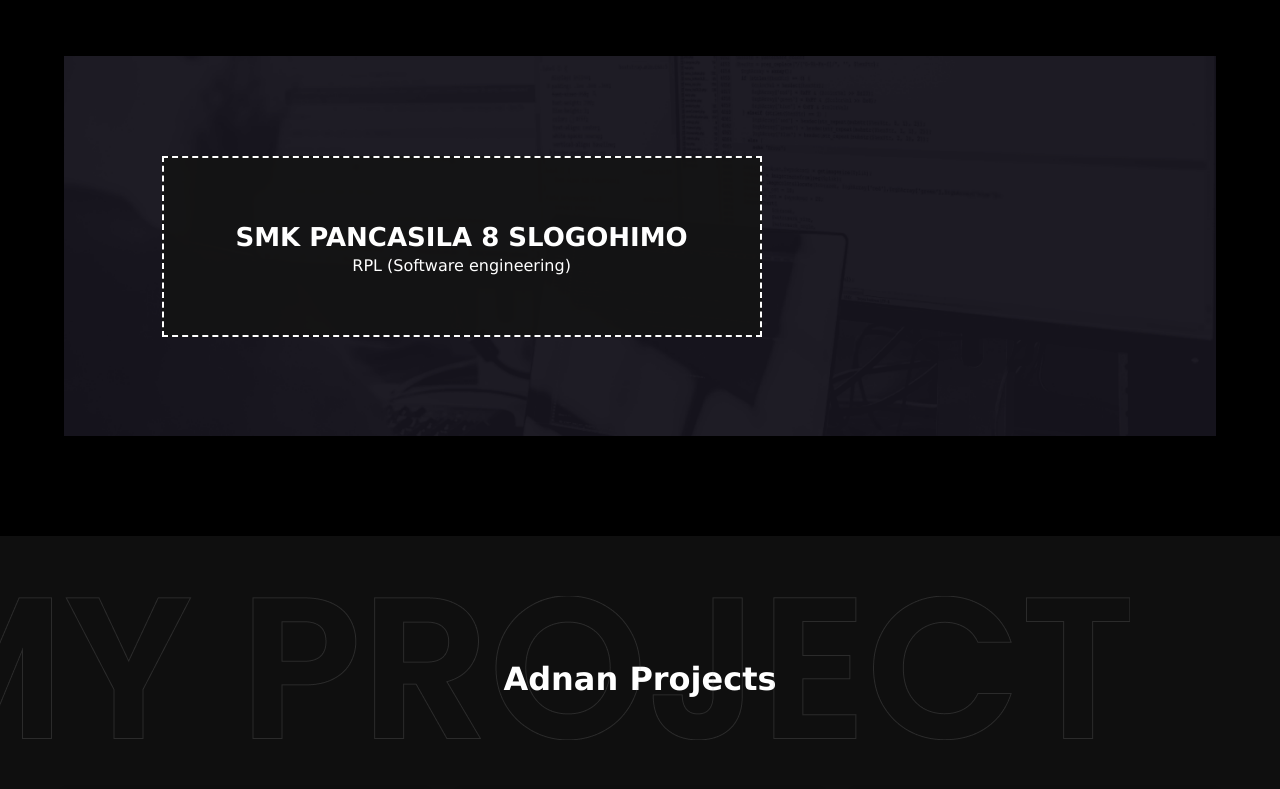
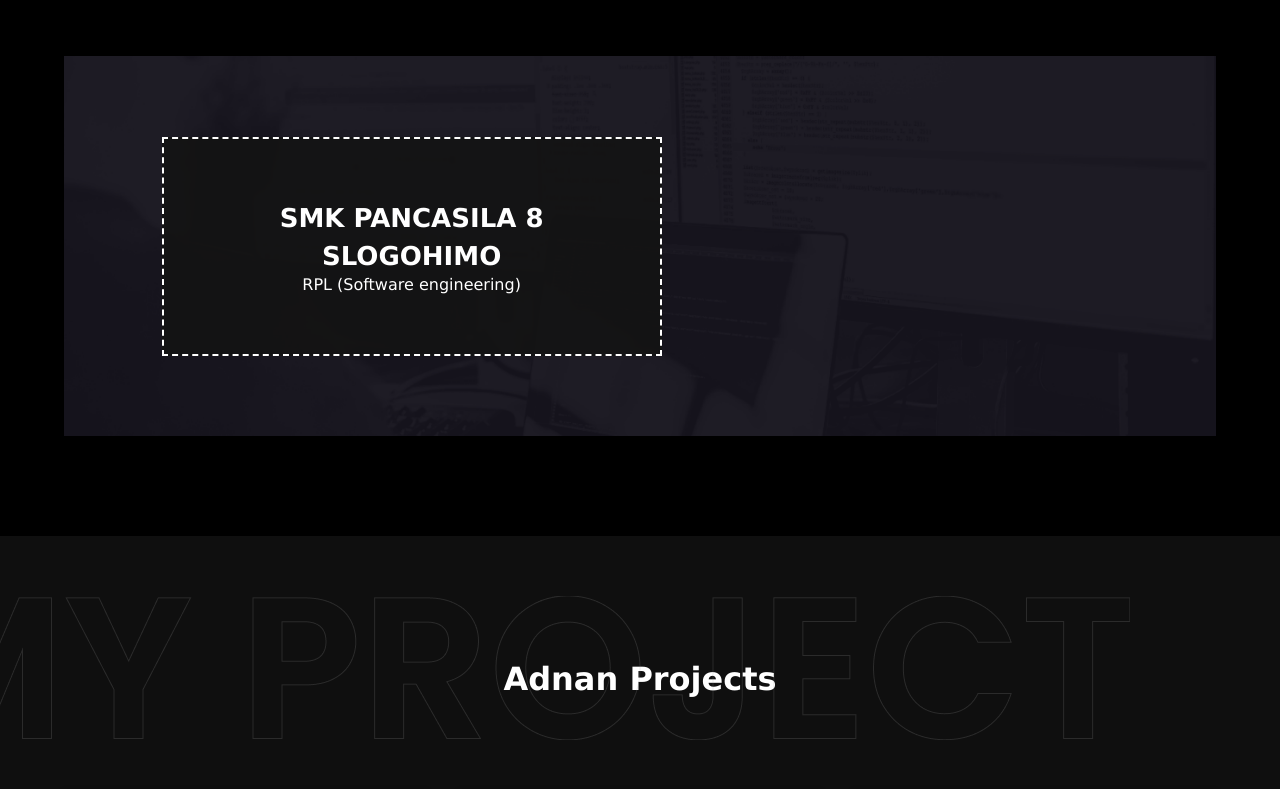
Before and after one commit to adnanzainal21/Adnan-Zainal-Id, a plain HTML site: page index.html in a window 1280 px wide. Shown: the part 920-1709 px from the top of the page. Drawn offline with nearby package versions, Linux system fonts and the light colour scheme; files whose address does not match are found by name.

Commit message:
Add Update Adnan

```diff
--- a/index.html
+++ b/index.html
@@ -65,7 +65,7 @@
             <h2 style="text-align: left; margin-left: 20px;">Education:</h2>
             <div class="marketing">
                 <div class="container marketing-cotnainer">
-                    <div style="width: 600px;" class="marketing-box">
+                    <div class="marketing-box">
                         <h3>SMK PANCASILA 8 SLOGOHIMO</h3>
                         <p> RPL (Software engineering)</p>
                     </div>
```
